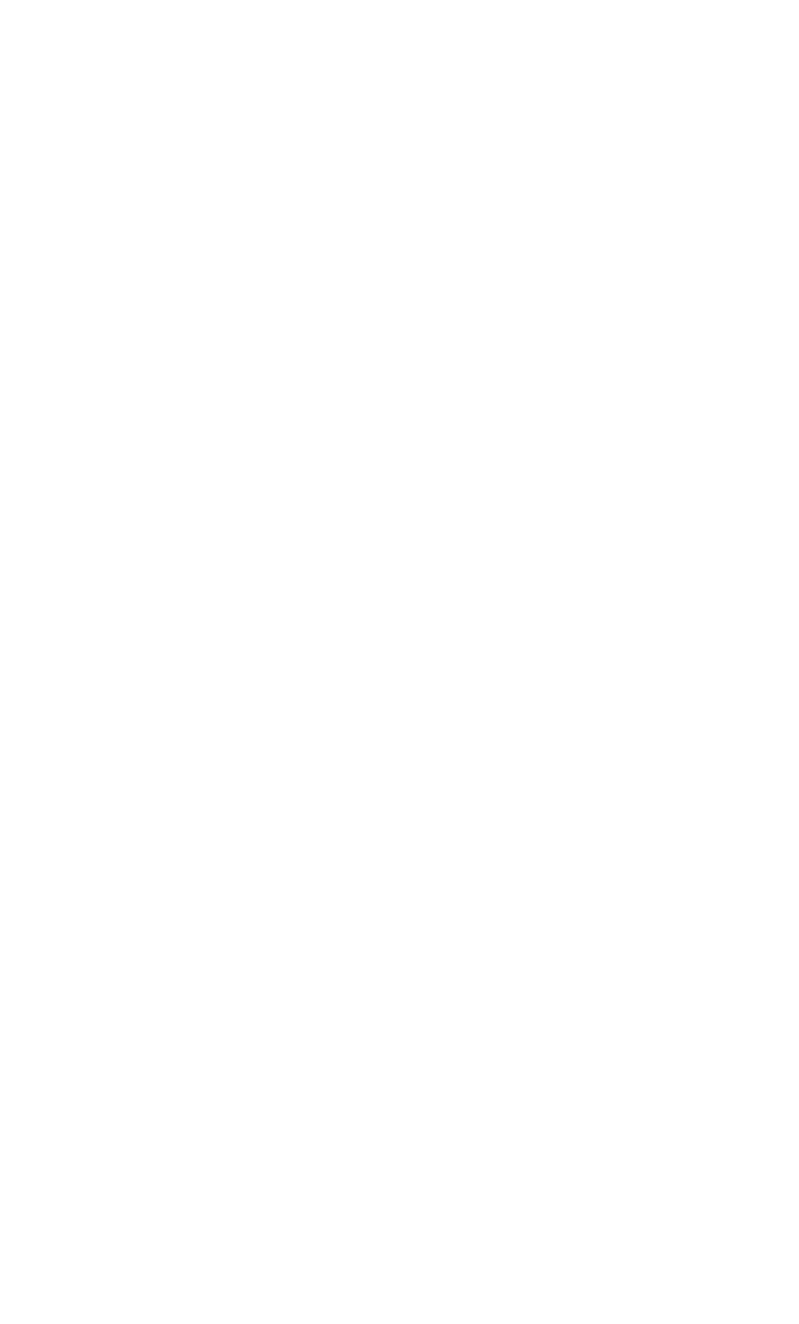
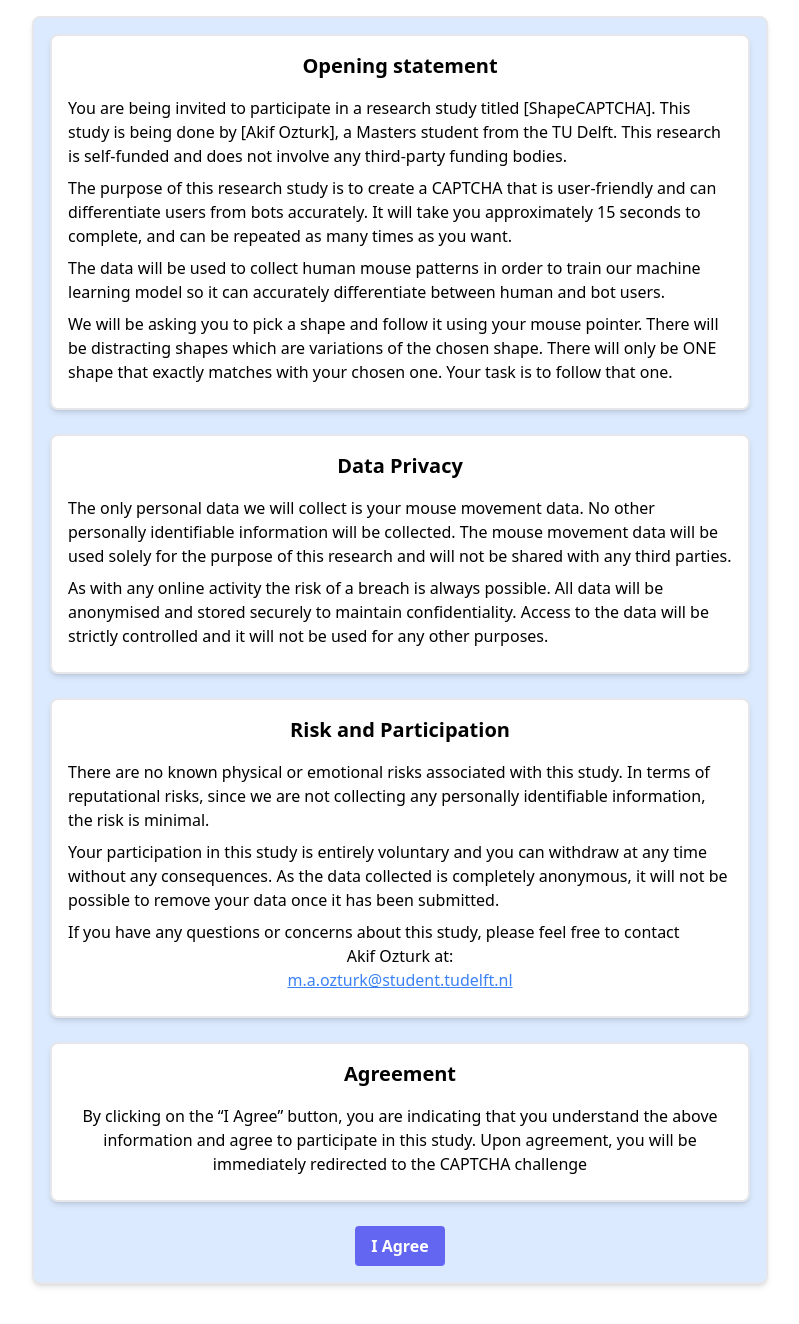
Before and after one commit to akifozturk61/shape-captcha, a React (Vite) app: page /agreement in a window 1280 px wide. Before the commit this address had no page. Shown: the whole page, without its empty margins (240-1039 px from the left). Before the commit the page ends 800 px from the top, so only its background shows below. Built offline with nearby package versions, Linux system fonts and the light colour scheme.

Commit message:
Added Agreement page and endgame page

```diff
--- /dev/null
+++ b/src/Agreement.tsx
@@ -0,0 +1,116 @@
+import React from "react";
+import { useNavigate } from "react-router-dom";
+
+const Agreement: React.FC = () => {
+  const navigate = useNavigate();
+  const boxStyles = "border-2 p-4 mb-6 rounded-lg shadow-md bg-white";
+  const boxTitles = "text-xl font-extrabold mb-4 text-center";
+
+  return (
+    <div className="flex justify-center items-center">
+      <div className="text-left max-w-3xl mx-auto p-4">
+        <div className={"border-2 p-4 mb-6 rounded-lg shadow-md bg-blue-100"}>
+          <div className={boxStyles}>
+            <h1 className={boxTitles}>Opening statement</h1>
+
+            <p className="mb-2">
+              You are being invited to participate in a research study titled
+              [ShapeCAPTCHA]. This study is being done by [Akif Ozturk], a
+              Masters student from the TU Delft. This research is self-funded
+              and does not involve any third-party funding bodies.
+            </p>
+            <p className="mb-2">
+              The purpose of this research study is to create a CAPTCHA that is
+              user-friendly and can differentiate users from bots accurately. It
+              will take you approximately 15 seconds to complete, and can be
+              repeated as many times as you want.
+            </p>
+            <p className="mb-2">
+              The data will be used to collect human mouse patterns in order to
+              train our machine learning model so it can accurately
+              differentiate between human and bot users.
+            </p>
+            <p className="mb-2">
+              We will be asking you to pick a shape and follow it using your
+              mouse pointer. There will be distracting shapes which are
+              variations of the chosen shape. There will only be ONE shape that
+              exactly matches with your chosen one. Your task is to follow that
+              one.
+            </p>
+          </div>
+          <div className={boxStyles}>
+            <h2 className={boxTitles}>Data Privacy</h2>
+
+            <p className="mb-2">
+              The only personal data we will collect is your mouse movement
+              data. No other personally identifiable information will be
+              collected. The mouse movement data will be used solely for the
+              purpose of this research and will not be shared with any third
+              parties.
+            </p>
+
+            <p className="mb-2">
+              As with any online activity the risk of a breach is always
+              possible. All data will be anonymised and stored securely to
+              maintain confidentiality. Access to the data will be strictly
+              controlled and it will not be used for any other purposes.
+            </p>
+          </div>
+
+          <div className={boxStyles}>
+            <h2 className={boxTitles}>Risk and Participation</h2>
+
+            <p className="mb-2">
+              There are no known physical or emotional risks associated with
+              this study. In terms of reputational risks, since we are not
+              collecting any personally identifiable information, the risk is
+              minimal.
+            </p>
+            <p className="mb-2">
+              Your participation in this study is entirely voluntary and you can
+              withdraw at any time without any consequences. As the data
+              collected is completely anonymous, it will not be possible to
+              remove your data once it has been submitted.
+            </p>
+            <p className="mb-2">
+              If you have any questions or concerns about this study, please
+              feel free to contact
+              <p className="text-center">Akif Ozturk at:</p>
+              <a
+                className="text-blue-500 hover:text-blue-700 underline flex justify-center"
+                href="mailto:m.a.ozturk@student.tudelft.nl"
+              >
+                m.a.ozturk@student.tudelft.nl
+              </a>
+            </p>
+          </div>
+
+          <div className={boxStyles}>
+            <h2 className={boxTitles}>Agreement</h2>
+
+            <p className="mt-4 mb-2 text-center">
+              By clicking on the “I Agree” button, you are indicating that you
+              understand the above information and agree to participate in this
+              study. Upon agreement, you will be immediately redirected to the
+              CAPTCHA challenge
+            </p>
+          </div>
+
+          <div className={"${boxStyles} flex justify-center"}>
+            <button
+              className="bg-indigo-500 hover:bg-indigo-700 text-white font-bold py-2 px-4 rounded"
+              onClick={() => {
+                navigate("/startGame");
+                /* Handle button click event */
+              }}
+            >
+              I Agree
+            </button>
+          </div>
+        </div>
+      </div>
+    </div>
+  );
+};
+
+export default Agreement;
--- a/src/EndGame.tsx
+++ b/src/EndGame.tsx
@@ -14,7 +14,7 @@ function EndGame() {
   });
 
   const resetChallenge = () => {
-    navigate("/");
+    navigate("/startGame");
   };
 
   return (
--- a/src/main.tsx
+++ b/src/main.tsx
@@ -1,18 +1,19 @@
 import React from "react";
 import ReactDOM from "react-dom/client";
 import { Route, BrowserRouter as Router, Routes } from "react-router-dom";
+import Agreement from "./Agreement.tsx";
 import App from "./App.tsx";
 import EndGame from "./EndGame.tsx";
 import "./index.css";
 import StartGame from "./startGame.tsx";
 
-<script src="http://localhost:8097"></script>;
-
 ReactDOM.createRoot(document.getElementById("root")!).render(
   <React.StrictMode>
     <Router>
       <Routes>
-        <Route path="/" element={<StartGame />} />
+        <Route path="/" element={<Agreement />} />
+        <Route path="/startGame" element={<StartGame />} />
+        <Route path="/agreement" element={<Agreement />} />
         <Route path="/app" element={<App />} />
         <Route path="/endGame" element={<EndGame />} />
       </Routes>
```
